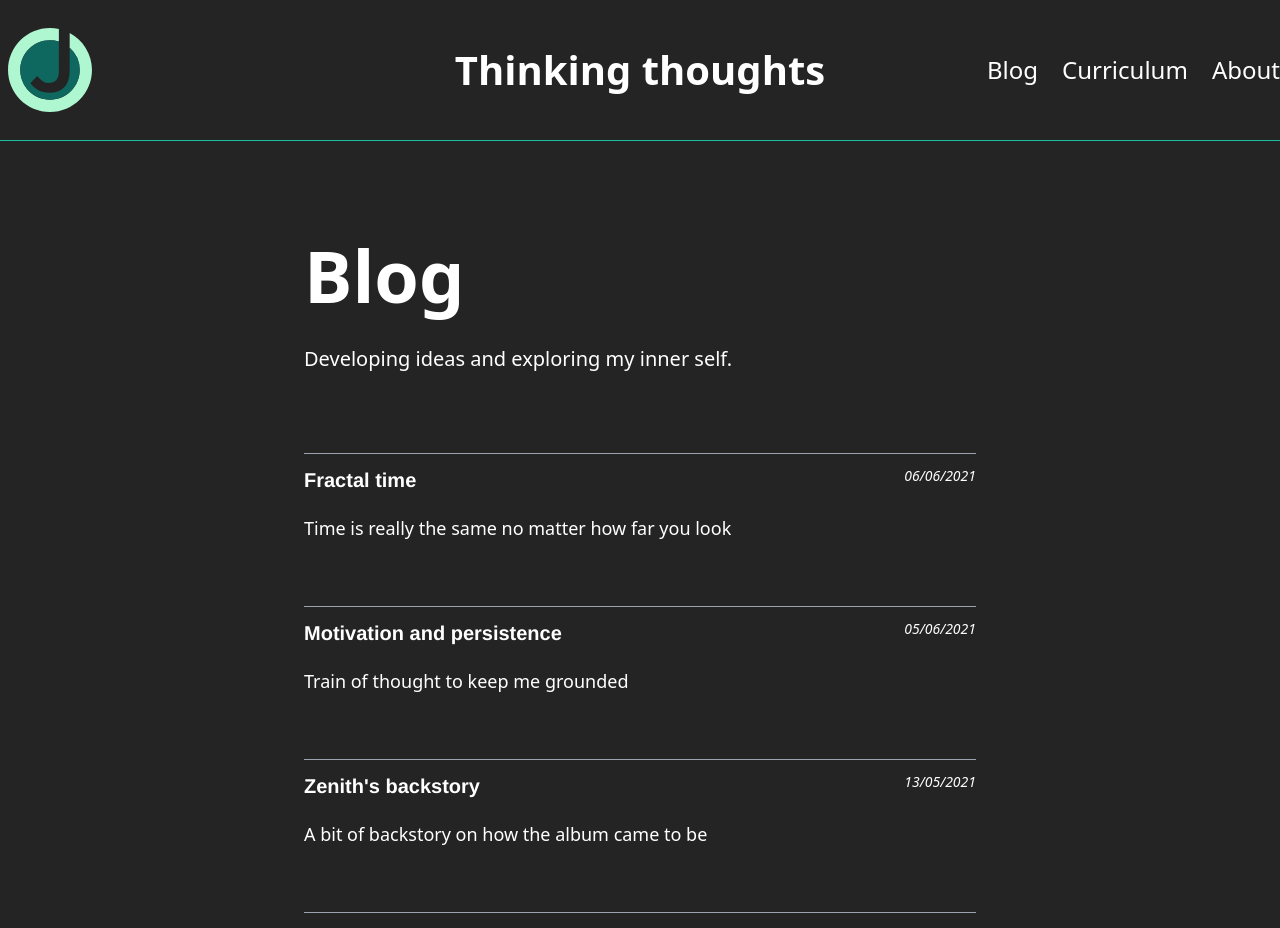
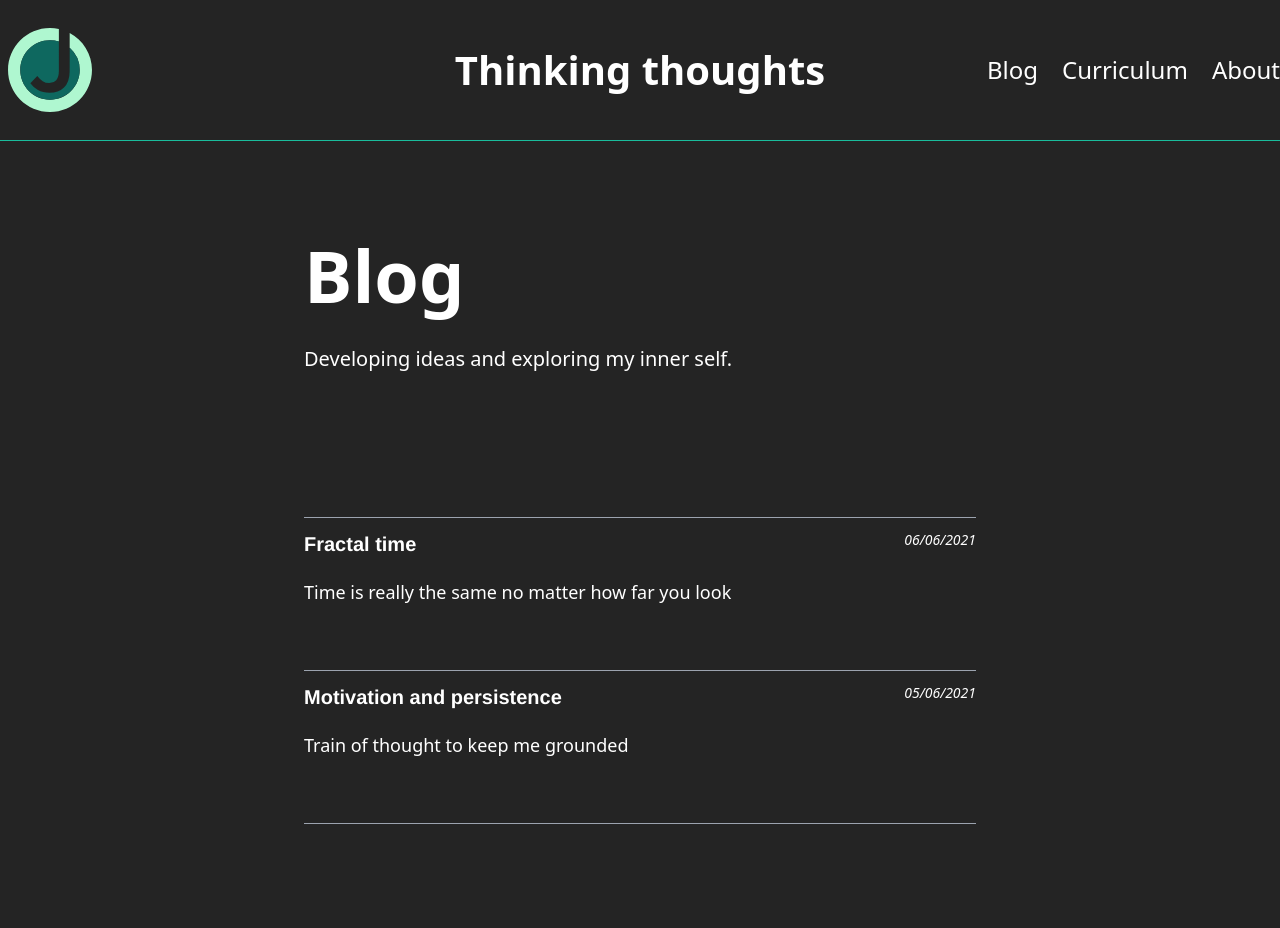
Before and after one commit to jesi-rgb/old.jesirgb.com, a Next.js app: page /blog in a window 1280 px wide. Shown: the top 928 px of the page. Built offline with nearby package versions, Linux system fonts and the light colour scheme; a web font is replaced by a local one.

Commit message:
added scrollable list

```diff
--- a/pages/blog/index.js
+++ b/pages/blog/index.js
@@ -11,11 +11,13 @@ export default function Blog({ slugs }) {
         <title>Blogpost</title>
       </Head>
       <Layout>
-        <div className="mx-2 xl:mx-auto xl:max-w-2xl">
-          <div className="text-6xl xl:text-7xl font-bold text-white">Blog</div>
-          <div className="text-white text-xl font-blogpost text-left my-4 mb-20">
-            Developing ideas and exploring my inner self.
-          </div>
+        <div className="text-6xl xl:text-7xl font-bold text-white mx-2 xl:mx-auto xl:max-w-2xl">
+          Blog
+        </div>
+        <div className="text-white text-xl font-blogpost text-left my-4 mb-20 mx-2 xl:mx-auto xl:max-w-2xl">
+          Developing ideas and exploring my inner self.
+        </div>
+        <div className="overflow-y-scroll overflow-hidden h-96 mx-2 xl:mx-auto xl:max-w-2xl">
           {slugs.map((slug) => (
             <BlogItem
               key={slug}
```
